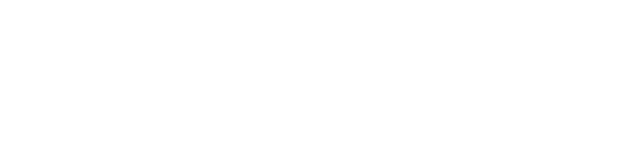
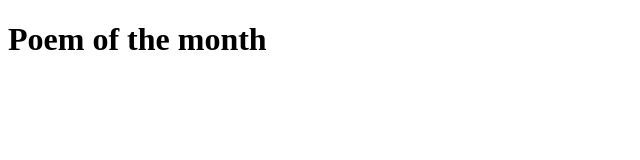
Before and after one commit to anna-zajac/git-learning-2, a plain HTML site: page index.html in a window 1280 px wide. Shown: the whole page, without its empty margins (0-640 px from the left). Drawn offline with Linux system fonts and the light colour scheme.

Commit message:
Add html fot page header

```diff
--- a/index.html
+++ b/index.html
@@ -6,6 +6,8 @@
         <link rel="stylesheet" href="style.css">
     </head>
     <body>
-
+        <header class="page-header">
+            <h1 class="page-title">Poem of the month</h1>
+        </header>
     </body>
 </html>
```
